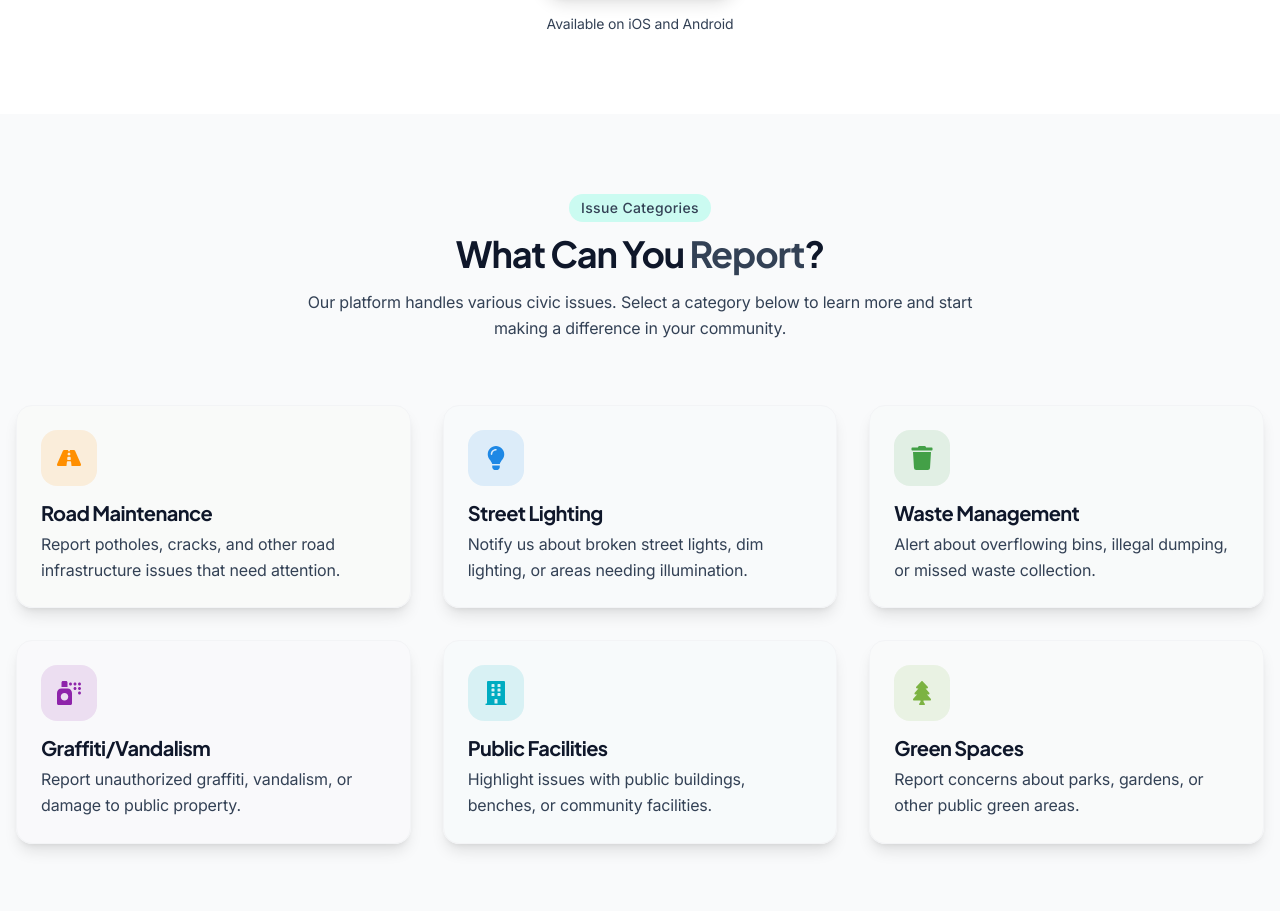
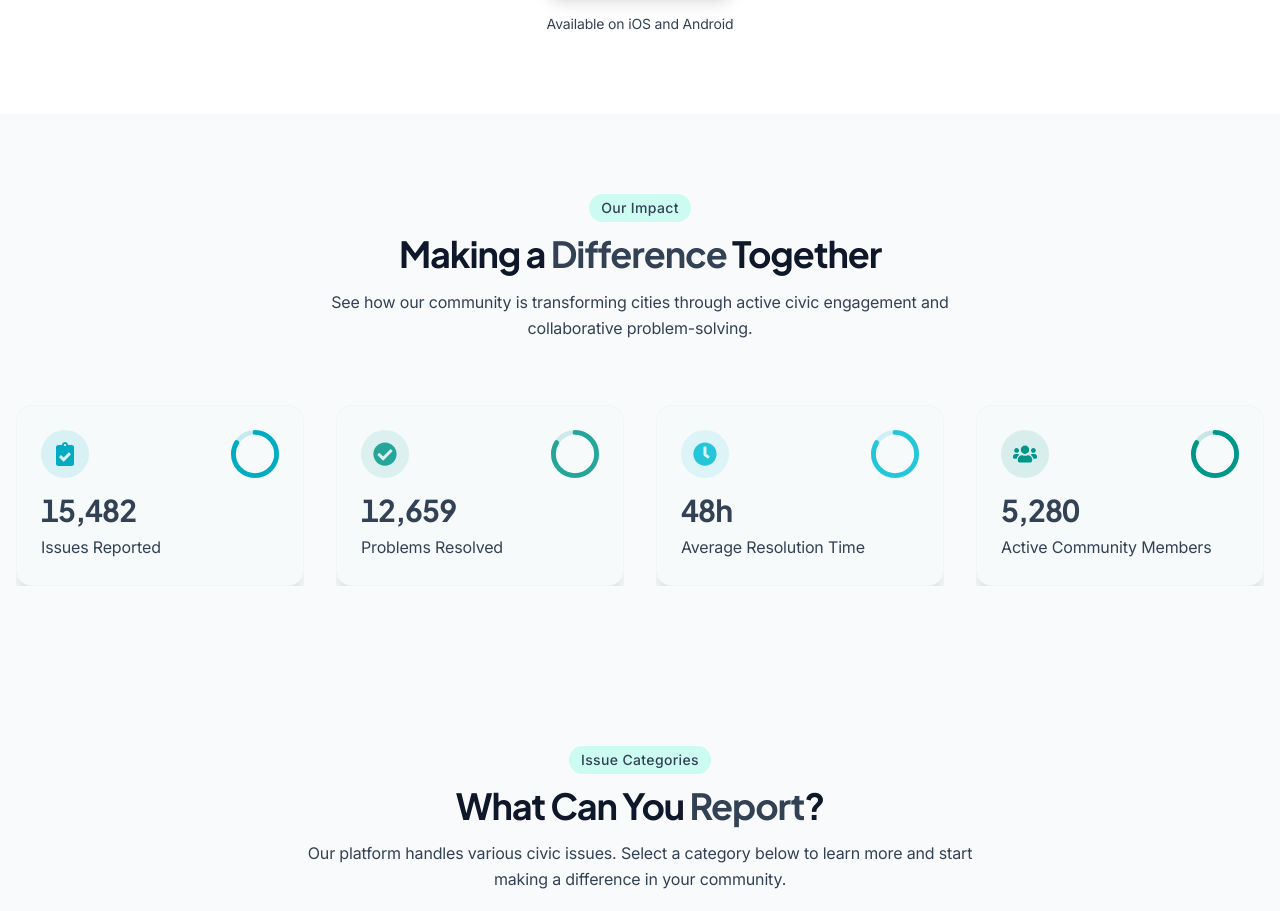
Before and after one commit to Inno-Mates/frontend, a Next.js app: page / in a window 1280 px wide. Shown: the part 1800-2711 px from the top of the page. Built offline with nearby package versions, Linux system fonts and the light colour scheme.

Commit message:
branch push

```diff
--- a/app/page.tsx
+++ b/app/page.tsx
@@ -11,7 +11,7 @@ export default function Home() {
     <>
       <ClientHeroSection />
       <HowItWorksSection />
-      {/* <ImpactSection /> */}
+      <ImpactSection />
       <IssueCategoriesSection />
       <CommunitySection />
       <MobileAppSection />
```
